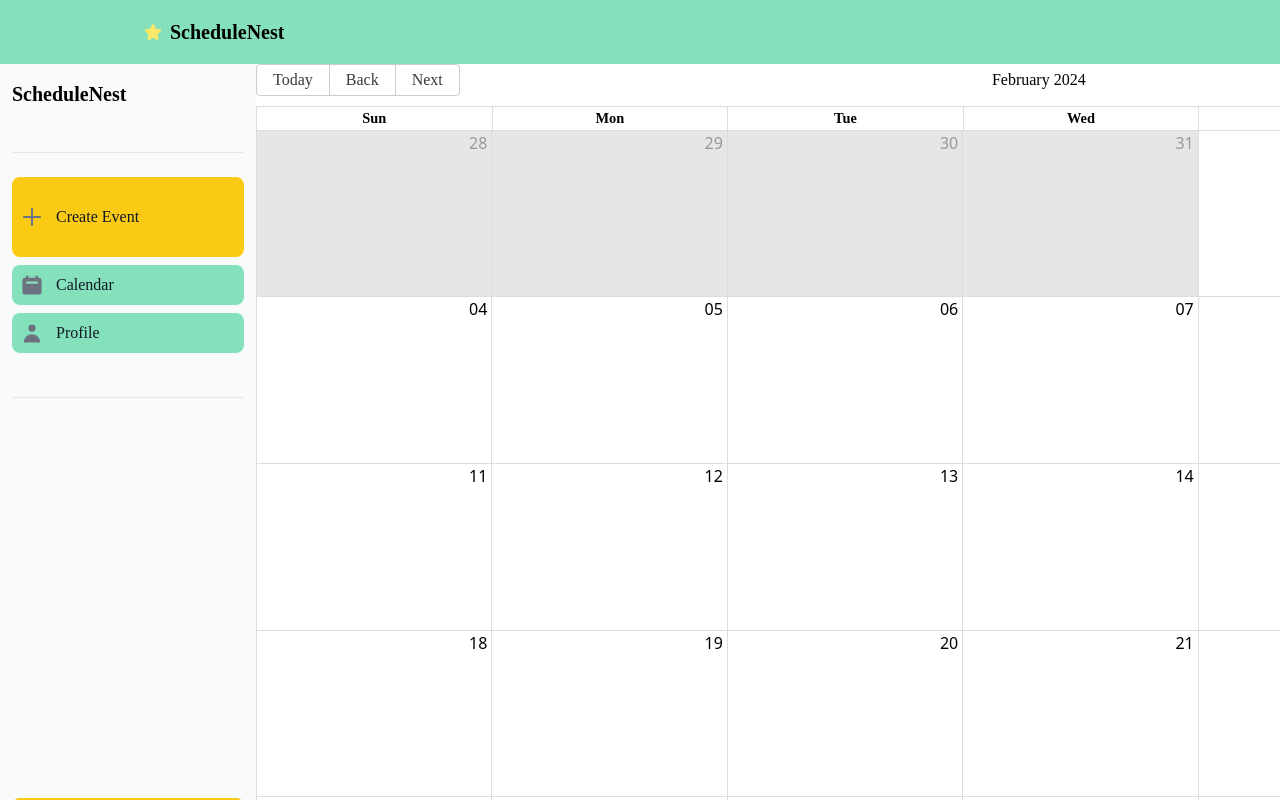
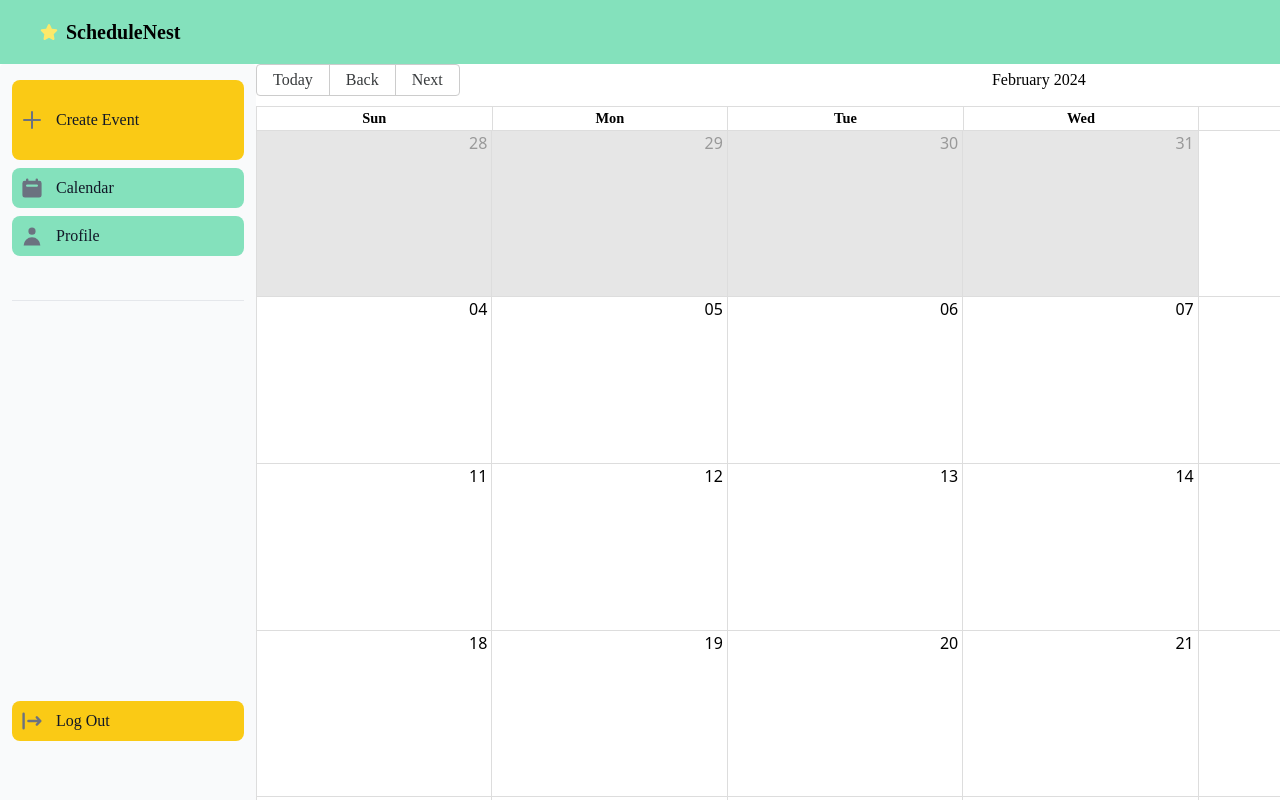
Before and after one commit to suleosmann/schedule-nest-calendar-client, a React (Vite) app: page /dashboard in a window 1280 px wide. Shown: the top 800 px of the page. Built offline with nearby package versions, Linux system fonts and the light colour scheme; no server answers.

Commit message:
edits css

```diff
--- a/src/APP/components/CommonNavbar.jsx
+++ b/src/APP/components/CommonNavbar.jsx
@@ -5,7 +5,7 @@ import { faStar } from "@fortawesome/free-solid-svg-icons";
 const CommonNavbar = () => {
   return (
     <div className="bg-green-300">
-      <div className="flex items-center ml-36">
+      <div className="flex items-center ml-10">
         <FontAwesomeIcon icon={faStar} className="text-yellow-200 mr-2 py-6 " />
         <span className="text-black text-xl font-semibold">ScheduleNest</span>
       </div>
--- a/src/APP/modules/calendar/Sidebar.jsx
+++ b/src/APP/modules/calendar/Sidebar.jsx
@@ -17,9 +17,9 @@ function Sidenav() {
     <div className='sideBar'>
       <Sidebar aria-label="Sidebar">
         <Sidebar.Items className='h-full'>
-          <Sidebar.ItemGroup className='flex-col justify-center items-center gap-4 py-6 mt-8 c-8'>
+          {/* <Sidebar.ItemGroup className='flex-col justify-center items-center gap-4 py-6 mt-8 c-8'>
             <span className="self-center whitespace-nowrap text-xl font-semibold dark:text-white">ScheduleNest</span>
-          </Sidebar.ItemGroup>
+          </Sidebar.ItemGroup> */}
           <Sidebar.ItemGroup className='flex-col justify-center items-center gap-4 py-6 my-5 c-8'>
             <Sidebar.Item className='h-20 bg-yellow-300 hover:bg-orange-400 active:bg-orange-500 focus:outline-none focus:ring focus:ring-green-900' icon={HiOutlinePlus} onClick={toggleModal}>
               Create Event
```
